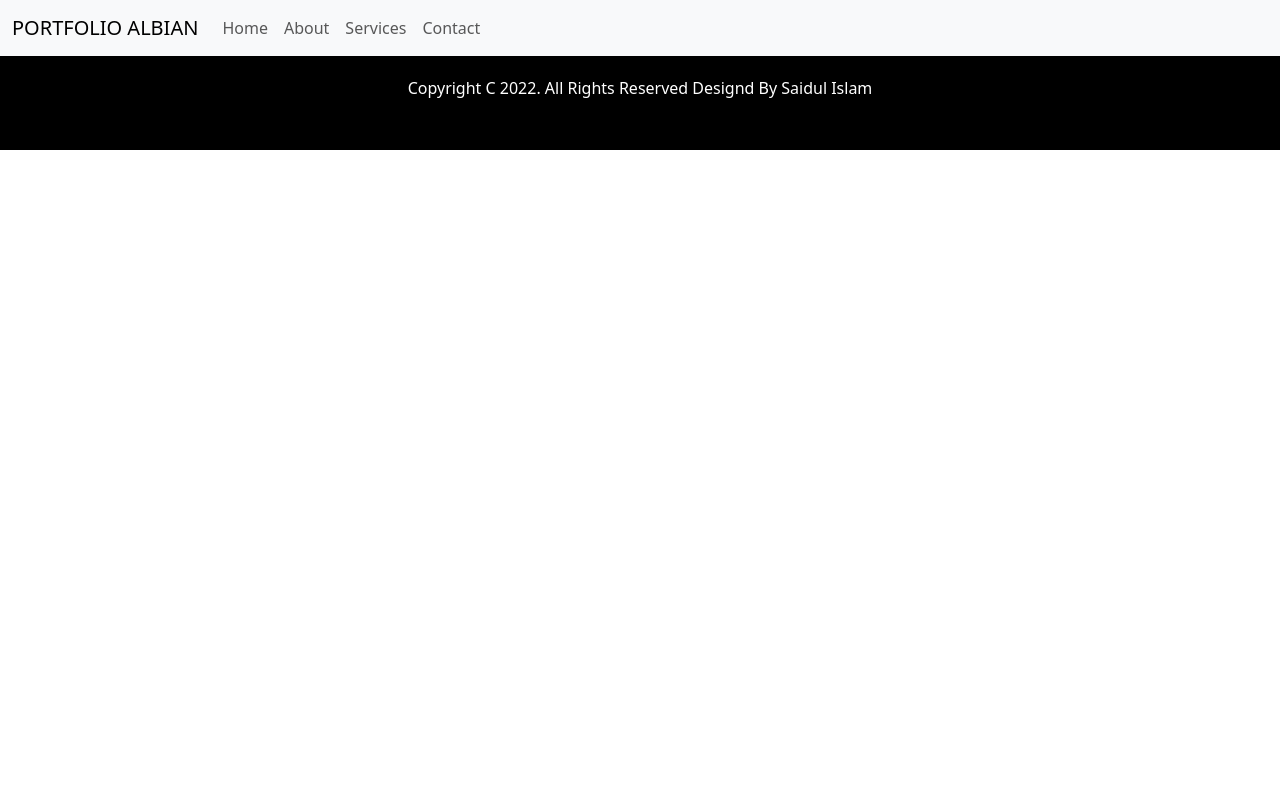
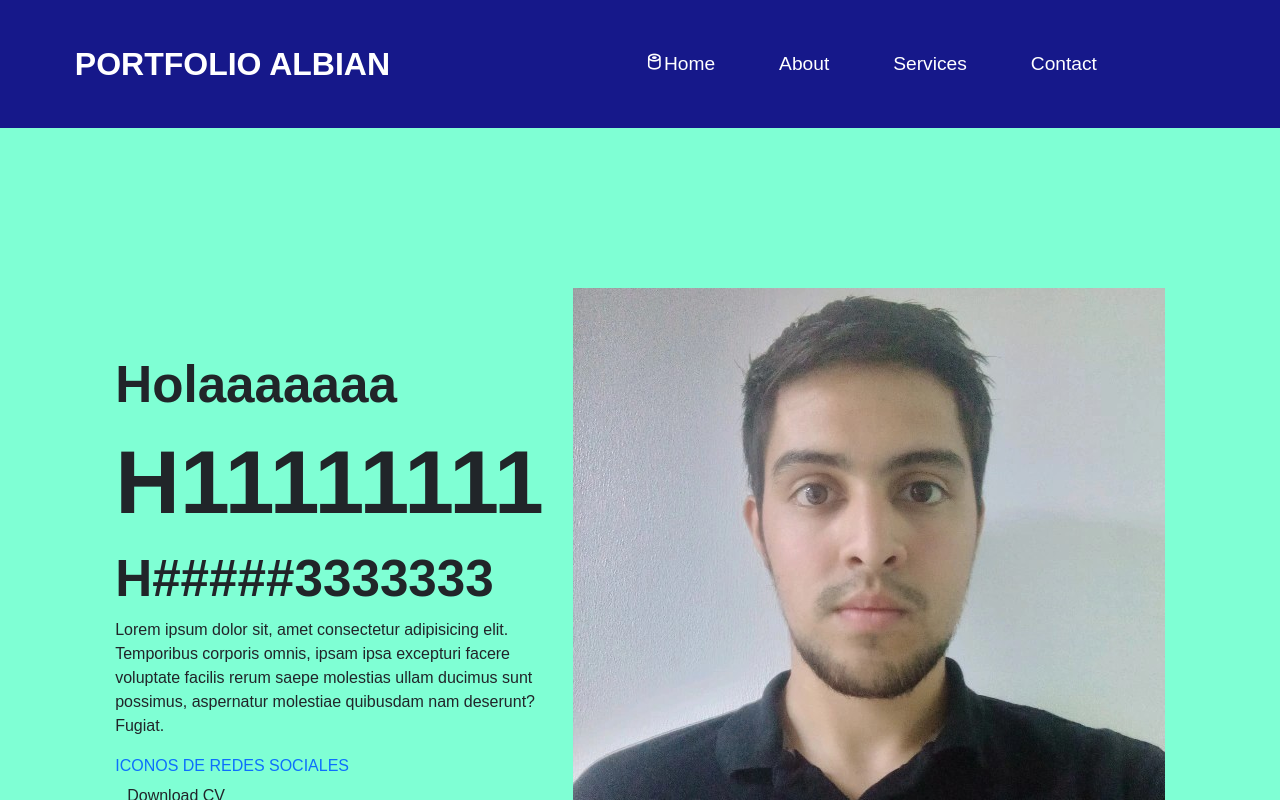
Before and after one commit to Albin18/MyPortfolioWeb, an Angular app: page / in a window 1280 px wide. Shown: the top 800 px of the page. Built offline with nearby package versions, Linux system fonts and the light colour scheme.

Commit message:
templates

```diff
--- a/src/app/app.component.css
+++ b/src/app/app.component.css
@@ -0,0 +1,32 @@
+*{
+  font-family: 'Poppins', sans-serif;
+  box-sizing: border-box;
+  text-decoration: none;
+  outline: none;
+  border: none;
+  scroll-behavior: smooth;
+}
+:root {
+  --bg-color: #1f242d;
+  --second-bg-color: #323946;
+  --text-color: #fff;
+  --main-color: #0ef;
+}
+section{
+  min-height: 100vh;
+  padding: 10rem 9% 2rem;
+}
+.home{
+  display: flex;
+  justify-content: center;
+  align-items: center;
+}
+.home-content h3{
+  font-size: 3.2rem;
+  font-weight: 700;
+}
+.home-content h1{
+  font-size: 5.6rem;
+  font-weight: 700;
+  line-height: 1.3;
+}
--- a/src/app/app.component.html
+++ b/src/app/app.component.html
@@ -1,2 +1,27 @@
 <app-header></app-header>
+<section style="background-color: aquamarine">
+  <div class="home" id="home">
+    <div class="home-content">
+      <h3>Holaaaaaaa</h3>
+      <h1>H11111111</h1>
+      <h3>H#####3333333</h3>
+      <p>
+        Lorem ipsum dolor sit, amet consectetur adipisicing elit. Temporibus
+        corporis omnis, ipsam ipsa excepturi facere voluptate facilis rerum
+        saepe molestias ullam ducimus sunt possimus, aspernatur molestiae
+        quibusdam nam deserunt? Fugiat.
+      </p>
+      <div class="social-media">
+        <a href="#">ICONOS DE REDES SOCIALES</a>
+        <a href="#"></a>
+        <a href="#"></a>
+        <a href="#"></a>
+      </div>
+      <a href="#" class="btn">Download CV</a>
+    </div>
+    <div class="home-img">
+      <img src="../assets/image/profile.jpg" alt="" />
+    </div>
+  </div>
+</section>
 <app-footer></app-footer>
--- a/src/app/header/header.component.css
+++ b/src/app/header/header.component.css
@@ -0,0 +1,30 @@
+*{
+  background-color: rgb(22, 24, 138);
+}
+
+.navbar-brand{
+  top: 0;
+  left: 0;
+  padding: 2rem 5%;
+  color: white;
+  display: flex;
+  justify-content: space-between;
+  align-items: center;
+  z-index: 100;
+  font-size: 2.0rem;
+  cursor: default;
+  font-weight: 600;
+}
+
+.navbar-nav {
+  margin-left: 15%;
+}
+
+.navbar-nav a{
+  margin-left: 3rem;
+  color: white;
+  font-size: 1.2rem;
+}
+.navbar-nav a:hover {
+  color: brown;
+}
--- a/src/app/header/header.component.html
+++ b/src/app/header/header.component.html
@@ -1,8 +1,9 @@
-<nav class="navbar navbar-expand-lg bg-body-tertiary">
+<nav class="navbar navbar-expand-lg">
   <div class="container-fluid">
     <a class="navbar-brand" href="#">PORTFOLIO ALBIAN</a>
     <button
       class="navbar-toggler"
+      style="background-color: white"
       type="button"
       data-bs-toggle="collapse"
       data-bs-target="#navbarNav"
@@ -10,21 +11,21 @@
       aria-expanded="false"
       aria-label="Toggle navigation"
     >
-      <span class="navbar-toggler-icon"></span>
+      <span class="navbar-toggler-icon" style="background-color: white"></span>
     </button>
     <div class="collapse navbar-collapse" id="navbarNav">
       <ul class="navbar-nav">
         <li class="nav-item">
-          <a class="nav-link" href="#">Home</a>
+          <a class="nav-link" href="#home"> <i class="bx bx-sushi"></i>Home</a>
         </li>
         <li class="nav-item">
-          <a class="nav-link" href="#">About</a>
+          <a class="nav-link" href="#about">About</a>
         </li>
         <li class="nav-item">
-          <a class="nav-link" href="#">Services</a>
+          <a class="nav-link" href="#services">Services</a>
         </li>
         <li class="nav-item">
-          <a class="nav-link" href="#">Contact</a>
+          <a class="nav-link" href="#contact">Contact</a>
         </li>
       </ul>
     </div>
--- a/src/index.html
+++ b/src/index.html
@@ -12,6 +12,10 @@
       integrity="sha384-QWTKZyjpPEjISv5WaRU9OFeRpok6YctnYmDr5pNlyT2bRjXh0JMhjY6hW+ALEwIH"
       crossorigin="anonymous"
     />
+    <link
+      href="https://unpkg.com/boxicons@2.1.4/css/boxicons.min.css"
+      rel="stylesheet"
+    />
   </head>
   <body>
     <app-root></app-root>
@@ -20,5 +24,6 @@
       integrity="sha384-YvpcrYf0tY3lHB60NNkmXc5s9fDVZLESaAA55NDzOxhy9GkcIdslK1eN7N6jIeHz"
       crossorigin="anonymous"
     ></script>
+    <script src="https://unpkg.com/boxicons@2.1.4/dist/boxicons.js"></script>
   </body>
 </html>
```
Also changed, not shown: src/assets/image/profile.jpg (added), src/styles.css (line endings or trailing spaces).
